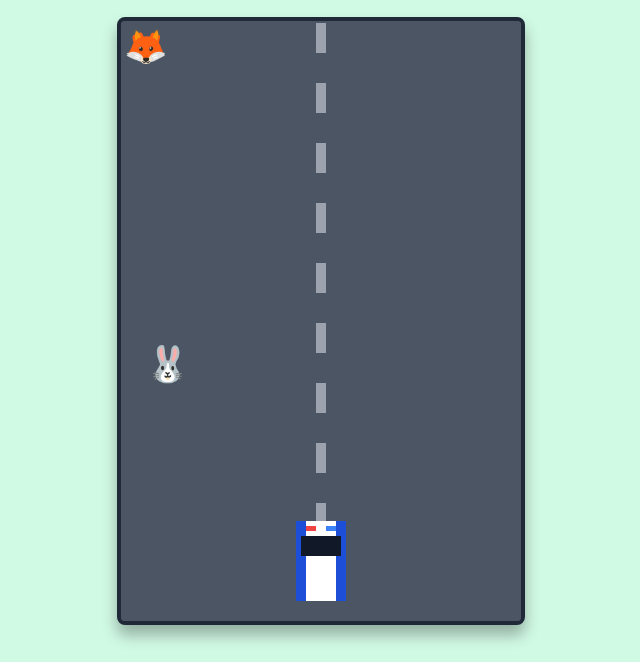
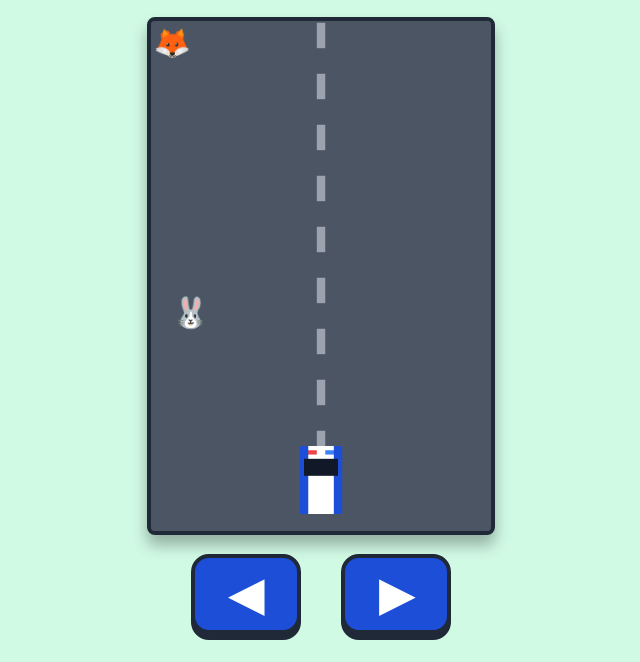
Before and after one commit to Marklunds-AI/Majsan-Stinis, a plain HTML site: page spel/djurpolisen.html in a window 1280 px wide. Shown: the part 138-800 px from the top of the page, without its empty margins (319-959 px from the left). Drawn offline with Linux system fonts and the light colour scheme.

Commit message:
Djurpolisen: pilknappar för surfplatta
Co-Authored-By: Claude Opus 5.5 <noreply@anthropic.com>

```diff
--- a/spel.js
+++ b/spel.js
@@ -38,7 +38,7 @@ const SPEL = [
     ikon: "🚓",
     farg: "gron",
     beskrivning: "Kör polisbilen, fånga tjuvarna – men akta djuren på vägen!",
-    styrning: "tangentbord",
+    styrning: "touch",
   },
   {
     namn: "Raketen",
--- a/spel/djurpolisen.html
+++ b/spel/djurpolisen.html
@@ -89,6 +89,45 @@
             background-color: #059669;
             transform: scale(1.05);
         }
+
+        /* Pilknappar för surfplatta/mobil */
+        body {
+            -webkit-user-select: none;
+            user-select: none;
+            -webkit-tap-highlight-color: transparent;
+        }
+        canvas {
+            display: block;
+            max-width: 100%;
+            height: auto;
+            max-height: calc(100vh - 290px);
+            max-height: calc(100dvh - 290px);
+            min-height: 300px;
+        }
+        #controls {
+            display: flex;
+            justify-content: center;
+            gap: 40px;
+            margin-top: 14px;
+        }
+        .arrow-btn {
+            width: 110px;
+            height: 80px;
+            font-size: 44px;
+            font-weight: bold;
+            color: white;
+            background-color: #1d4ed8;
+            border: 4px solid #1f2937;
+            border-radius: 18px;
+            box-shadow: 0 6px 0 #1f2937;
+            cursor: pointer;
+            touch-action: none;
+        }
+        .arrow-btn.down {
+            transform: translateY(4px);
+            box-shadow: 0 2px 0 #1f2937;
+            background-color: #1e40af;
+        }
     </style>
 </head>
 <body>
@@ -120,6 +159,11 @@
         </div>
     </div>
 
+    <div id="controls">
+        <button class="arrow-btn" id="btnLeft" aria-label="Styr vänster">◀</button>
+        <button class="arrow-btn" id="btnRight" aria-label="Styr höger">▶</button>
+    </div>
+
     <script>
         const canvas = document.getElementById("gameCanvas");
         const ctx = canvas.getContext("2d");
@@ -145,6 +189,18 @@
         const keys = { ArrowLeft: false, ArrowRight: false };
         window.addEventListener("keydown", (e) => { if(keys.hasOwnProperty(e.key)) keys[e.key] = true; });
         window.addEventListener("keyup", (e) => { if(keys.hasOwnProperty(e.key)) keys[e.key] = false; });
+
+        // Pilknappar: håll fingret (eller musen) på knappen för att styra
+        function bindArrow(id, key) {
+            const btn = document.getElementById(id);
+            const press = (e) => { e.preventDefault(); keys[key] = true; btn.classList.add("down"); };
+            const release = () => { keys[key] = false; btn.classList.remove("down"); };
+            btn.addEventListener("pointerdown", press);
+            ["pointerup", "pointercancel", "pointerleave"].forEach(t => btn.addEventListener(t, release));
+            btn.addEventListener("contextmenu", (e) => e.preventDefault());
+        }
+        bindArrow("btnLeft", "ArrowLeft");
+        bindArrow("btnRight", "ArrowRight");
 
         function update() {
             if (isGameOver) return;
```
